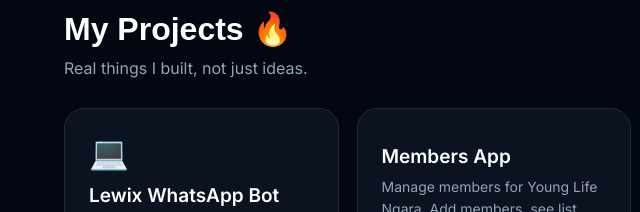
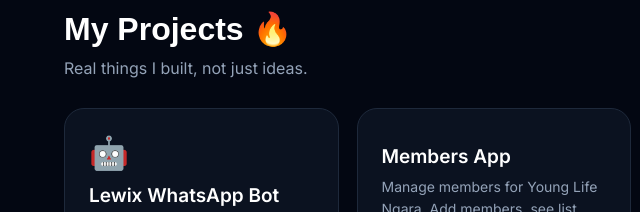
Before and after one commit to mohanlewinsky-cmyk/lewisdev-site, a plain HTML site: page index.html in a window 1280 px wide. Shown: the part 860-1072 px from the top of the page, 0-640 px from the left. Drawn offline with Linux system fonts and the light colour scheme; a web font is replaced by a local one.

Commit message:
Fix HTML encoding issues in index.html

```diff
--- a/index.html
+++ b/index.html
@@ -73,7 +73,7 @@ footer{text-align:center;padding:30px;color:#64748b;font-size:13px;border-top:1p
             <p class="sub">Real things I built, not just ideas.</p>
             <div class="grid">
              <div class="card">
-                <div style="font-size:32px">💻</div>
+                <div style="font-size:32px">🤖</div>
                 <h3>Lewix WhatsApp Bot</h3>
                 <p>Bot that plays music, makes stickers, tags everyone, and replies instantly. Built with Node.js + whatsapp-web.js</p>
                 <span class="tag">Node.js</span><span class="tag">WhatsApp API</span>><span class="tag">.play Music</span>
```
